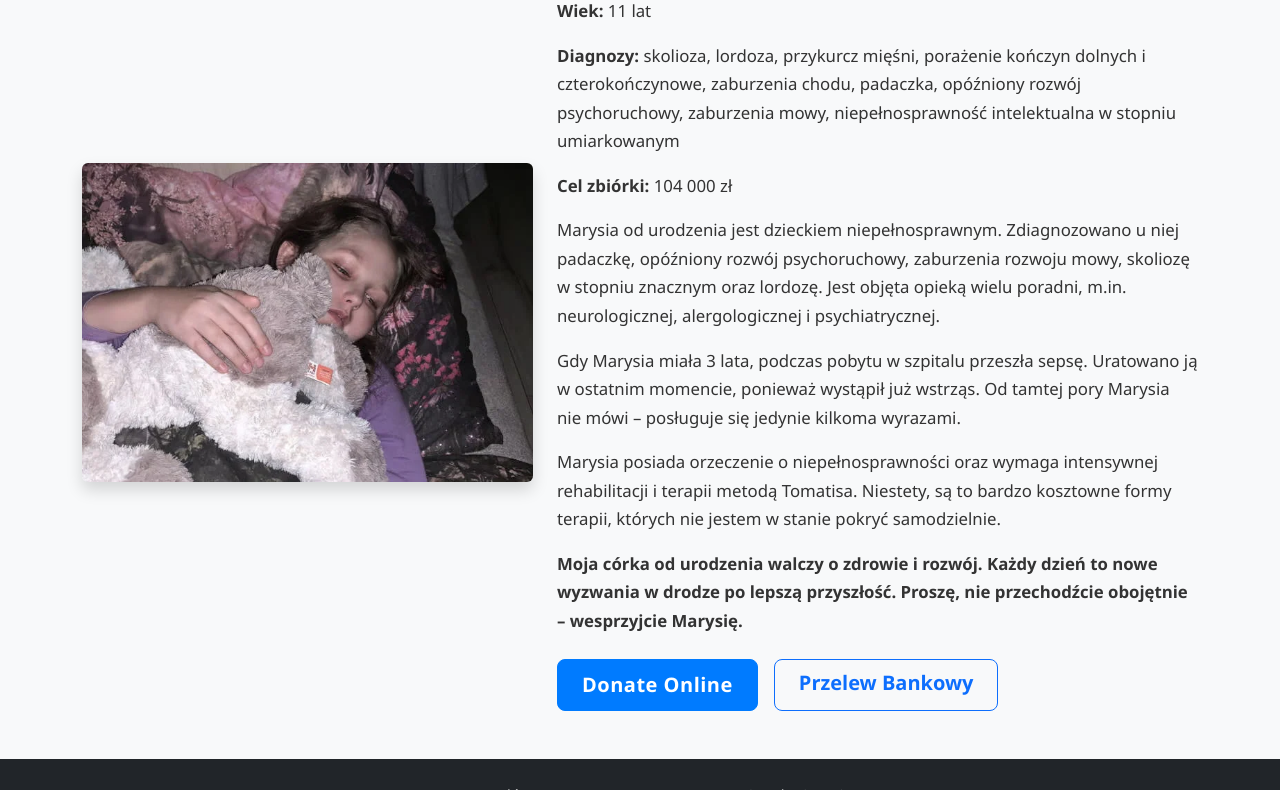
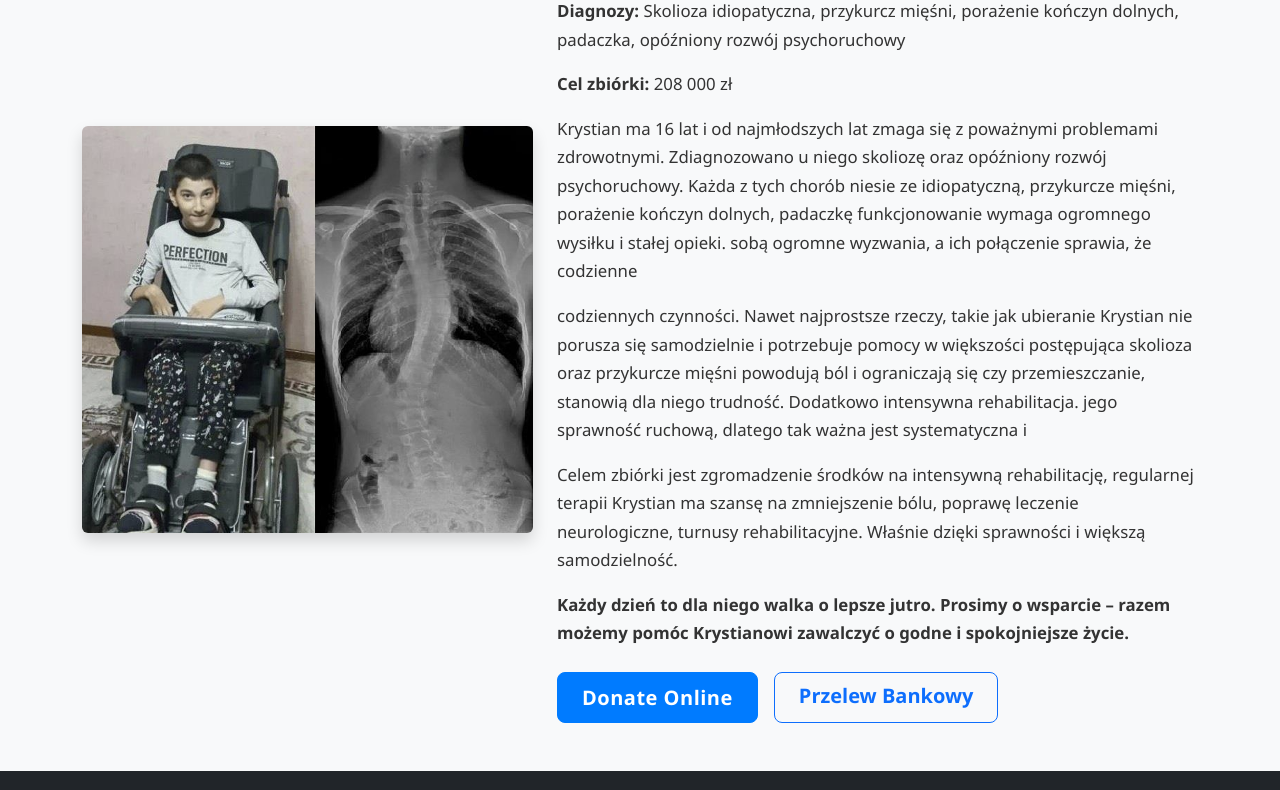
Before and after one commit to dimenter9/otworzserce, a plain HTML site: page krystianlukasiewicz.html in a window 1280 px wide. Shown: the part 189-979 px from the top of the page. Drawn offline with nearby package versions, Linux system fonts and the light colour scheme.

Commit message:
krystian add

```diff
--- a/mariazator.html
+++ b/krystianlukasiewicz.html
@@ -40,41 +40,50 @@
     <div class="row align-items-center g-4">
       <!-- Zdjęcie dziecka -->
       <div class="col-lg-5 text-center">
-        <img src="./css/images/mariazator.webp" alt="Maria Zator" class="img-fluid rounded shadow">
+        <img src="./css/images/krystian.png" alt="Krystian Łukasiewicz" class="img-fluid rounded shadow">
       </div>
 
       <!-- Tekst zbiórki -->
       <div class="col-lg-7">
-        <h2 class="fw-bold mb-3">Maria Zator</h2>
-        <p><strong>Wiek:</strong> 11 lat</p>
-        <p><strong>Diagnozy:</strong> skolioza, lordoza, przykurcz mięśni, porażenie kończyn dolnych i czterokończynowe, zaburzenia chodu, padaczka, opóźniony rozwój psychoruchowy, zaburzenia mowy, niepełnosprawność intelektualna w stopniu umiarkowanym</p>
+        <h2 class="fw-bold mb-3">Krystian Łukasiewicz </h2>
+        <p><strong>Diagnozy:</strong> Skolioza idiopatyczna, przykurcz mięśni, porażenie kończyn dolnych, padaczka, opóźniony rozwój psychoruchowy</p>
 
-        <p><strong>Cel zbiórki:</strong> 104 000 zł</p>
+        <p><strong>Cel zbiórki:</strong> 208 000 zł</p>
 
         <p>
-          Marysia od urodzenia jest dzieckiem niepełnosprawnym. Zdiagnozowano u niej padaczkę, opóźniony rozwój psychoruchowy,
-          zaburzenia rozwoju mowy, skoliozę w stopniu znacznym oraz lordozę. Jest objęta opieką wielu poradni, m.in. neurologicznej,
-          alergologicznej i psychiatrycznej.
+          Krystian ma 16 lat i od najmłodszych lat zmaga się z poważnymi
+          problemami zdrowotnymi. Zdiagnozowano u niego skoliozę
+          oraz opóźniony rozwój psychoruchowy. Każda z tych chorób niesie ze
+          idiopatyczną, przykurcze mięśni, porażenie kończyn dolnych, padaczkę
+          funkcjonowanie wymaga ogromnego wysiłku i stałej opieki.
+          sobą ogromne wyzwania, a ich połączenie sprawia, że codzienne
         </p>
 
         <p>
-          Gdy Marysia miała 3 lata, podczas pobytu w szpitalu przeszła sepsę. Uratowano ją w ostatnim momencie, ponieważ wystąpił już wstrząs.
-          Od tamtej pory Marysia nie mówi – posługuje się jedynie kilkoma wyrazami.
+          codziennych czynności. Nawet najprostsze rzeczy, takie jak ubieranie
+          Krystian nie porusza się samodzielnie i potrzebuje pomocy w większości
+          postępująca skolioza oraz przykurcze mięśni powodują ból i ograniczają
+          się czy przemieszczanie, stanowią dla niego trudność. Dodatkowo
+          intensywna rehabilitacja.
+          jego sprawność ruchową, dlatego tak ważna jest systematyczna i
         </p>
 
         <p>
-          Marysia posiada orzeczenie o niepełnosprawności oraz wymaga intensywnej rehabilitacji i terapii metodą Tomatisa.
-          Niestety, są to bardzo kosztowne formy terapii, których nie jestem w stanie pokryć samodzielnie.
+          Celem zbiórki jest zgromadzenie środków na intensywną rehabilitację,
+          regularnej terapii Krystian ma szansę na zmniejszenie bólu, poprawę
+          leczenie neurologiczne, turnusy rehabilitacyjne. Właśnie dzięki
+          sprawności i większą samodzielność.
         </p>
 
         <p class="fw-bold">
-          Moja córka od urodzenia walczy o zdrowie i rozwój. Każdy dzień to nowe wyzwania w drodze po lepszą przyszłość.
-          Proszę, nie przechodźcie obojętnie – wesprzyjcie Marysię.
+          Każdy dzień to dla niego walka o lepsze jutro. Prosimy o wsparcie –
+          razem możemy pomóc Krystianowi zawalczyć o godne i spokojniejsze
+          życie.
         </p>
 
         <!-- Кнопки Donate / Przelew -->
         <div class="mt-4 d-flex gap-3 flex-wrap">
-          <a href="https://pay.sumup.com/b2c/Q7CCJPAK" class="btn btn-lg btn-primary d-flex align-items-center gap-2 px-4">
+          <a href="https://pay.sumup.com/b2c/Q8IPOVMA" class="btn btn-lg btn-primary d-flex align-items-center gap-2 px-4">
             Donate Online
           </a>
           <a href="./bank_account.html" class="btn btn-lg btn-outline-primary px-4 fw-bold">
@@ -86,7 +95,6 @@
     </div>
   </div>
 </section>
-
 
 
 
@@ -108,7 +116,7 @@
 
     <div class="row">
       <div class="col-md-6 text-start">
-        Copyright © 2025 Otwórz Serce
+        Copyright © 2026 Otwórz Serce
       </div>
       <div class="col-md-6 text-end">
         Fundacja "Otwórz Serce"<br>
@@ -120,6 +128,7 @@
   </div>
 </footer>
 
-<script src="https://cdn.jsdelivr.net/npm/bootstrap@5.3.3/dist/js/bootstrap.bundle.min.js"></script>
+<script src="https://cdn.jsdelivr.net/npm/bootstrap@5.3.3/dist/js/bootstrap.bundle.min.js">
+</script>
 </body>
 </html>
```
Also changed, not shown: about_us.html (+1 -1 lines), bank_account.html (+14 -6 lines), index.html (+1 -1 lines), kids.html (+15 -1 lines), mateusztrokowski.html (+1 -1 lines), css/images/krystian.png (added).
